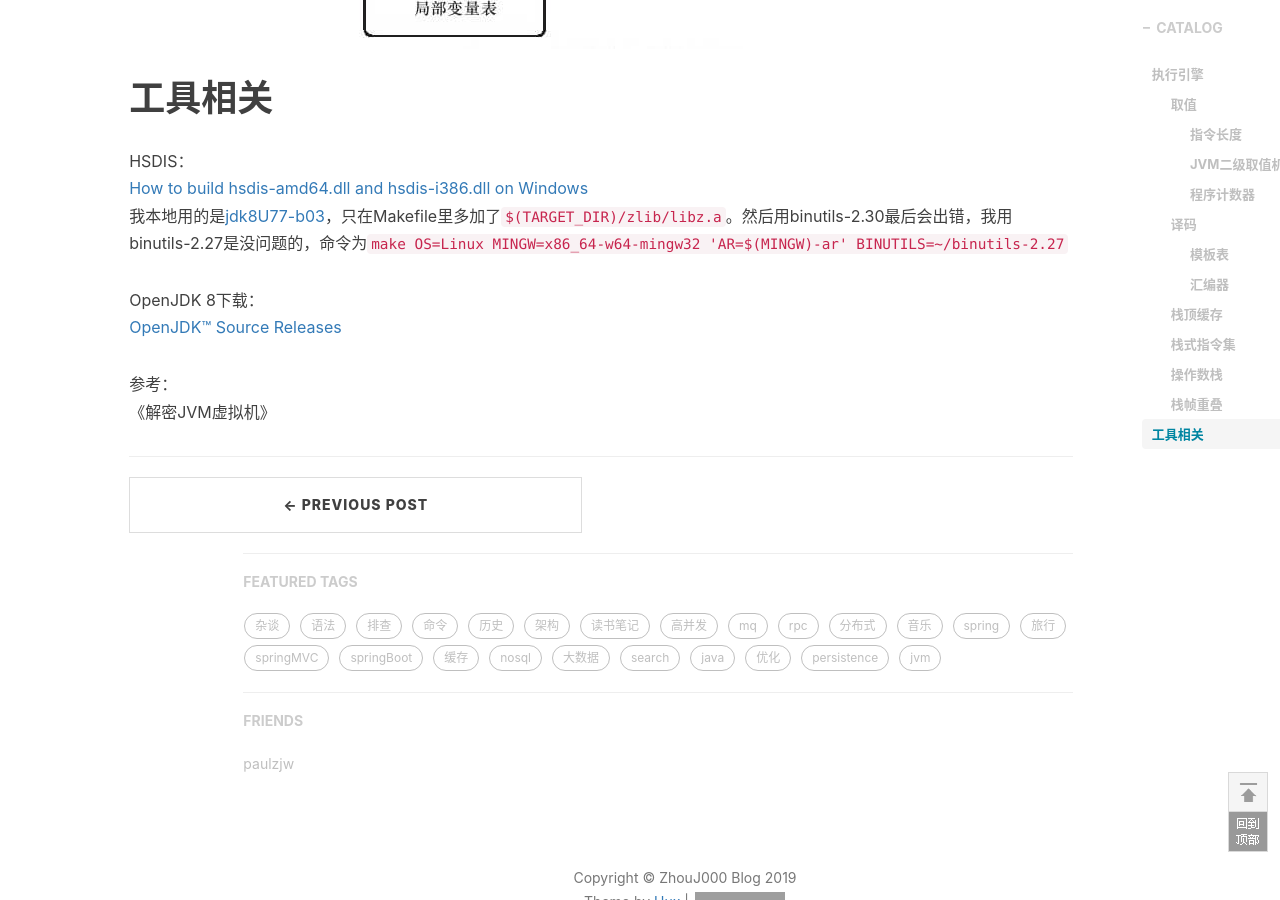
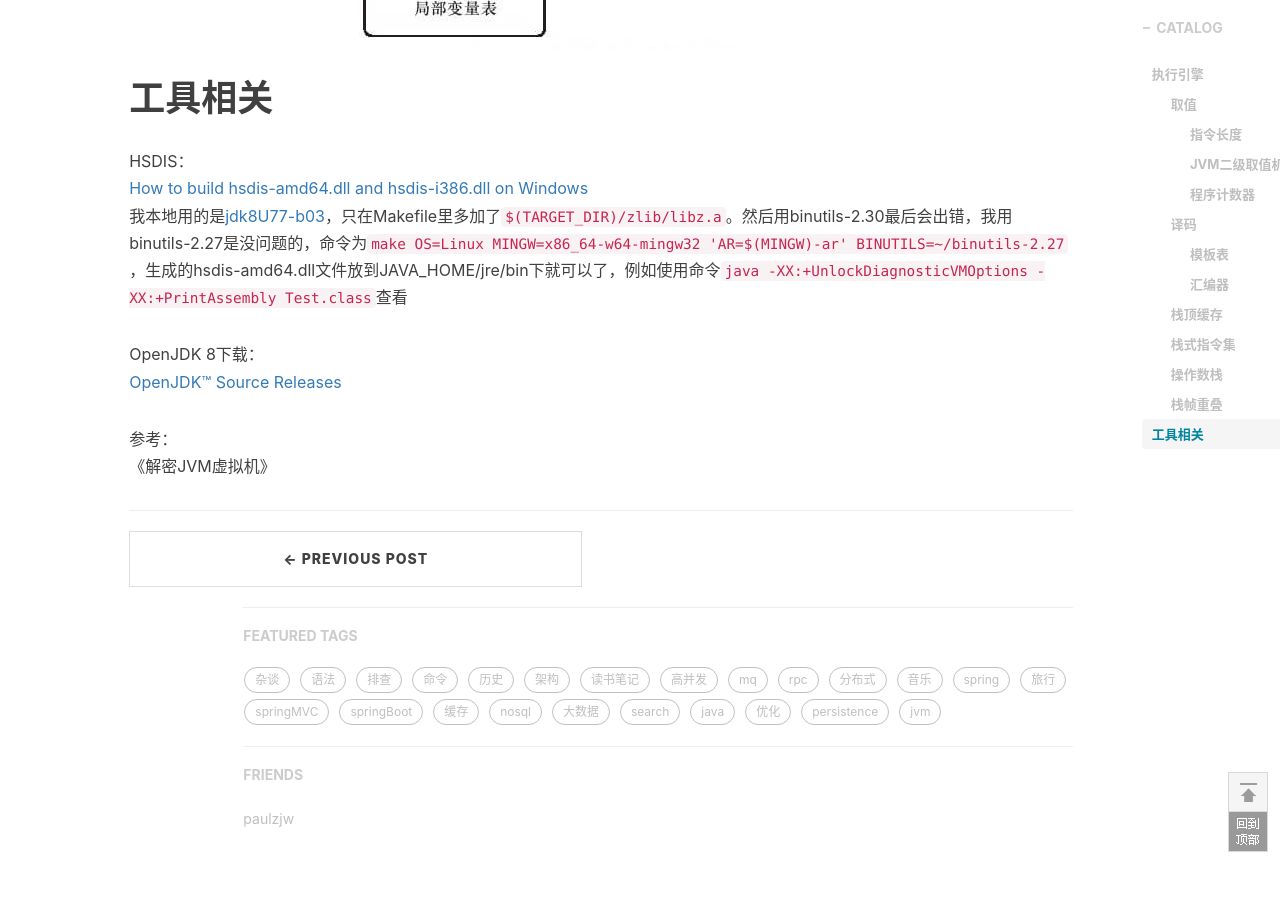
Before and after one commit to zhouj000/zhouj000.github.io, a Jekyll site: the page built from _posts/2019/2019-03-21-java-base-jvm5.markdown, in a window 1280 px wide and 900 px high, scrolled down 12856 px. Built offline with Jekyll 4.4.1, drawn with Linux system fonts in a browser that asks for light colours; nearby versions of some CDN libraries; comment, search, counter and statistics services are not loaded; grey boxes are pictures that could not be loaded.

Commit message:
新增使用方法

```diff
--- a/_posts/2019/2019-03-21-java-base-jvm5.markdown
+++ b/_posts/2019/2019-03-21-java-base-jvm5.markdown
@@ -300,7 +300,7 @@ stack=2, locals=4, args_size=1
 HSDIS：
 [How to build hsdis-amd64.dll and hsdis-i386.dll on Windows](https://dropzone.nfshost.com/hsdis/)
 我本地用的是[jdk8U77-b03](http://hg.openjdk.java.net/jdk8u/jdk8u/hotspot/rev/223b64a19e94)，只在Makefile里多加了`$(TARGET_DIR)/zlib/libz.a`。然后用binutils-2.30最后会出错，我用binutils-2.27是没问题的，命令为`make OS=Linux MINGW=x86_64-w64-mingw32 'AR=$(MINGW)-ar' BINUTILS=~/binutils-2.27
-`
+`，生成的hsdis-amd64.dll文件放到JAVA_HOME/jre/bin下就可以了，例如使用命令`java -XX:+UnlockDiagnosticVMOptions -XX:+PrintAssembly Test.class`查看
 
 OpenJDK 8下载：
 [OpenJDK™ Source Releases](https://download.java.net/openjdk/jdk8)
```
